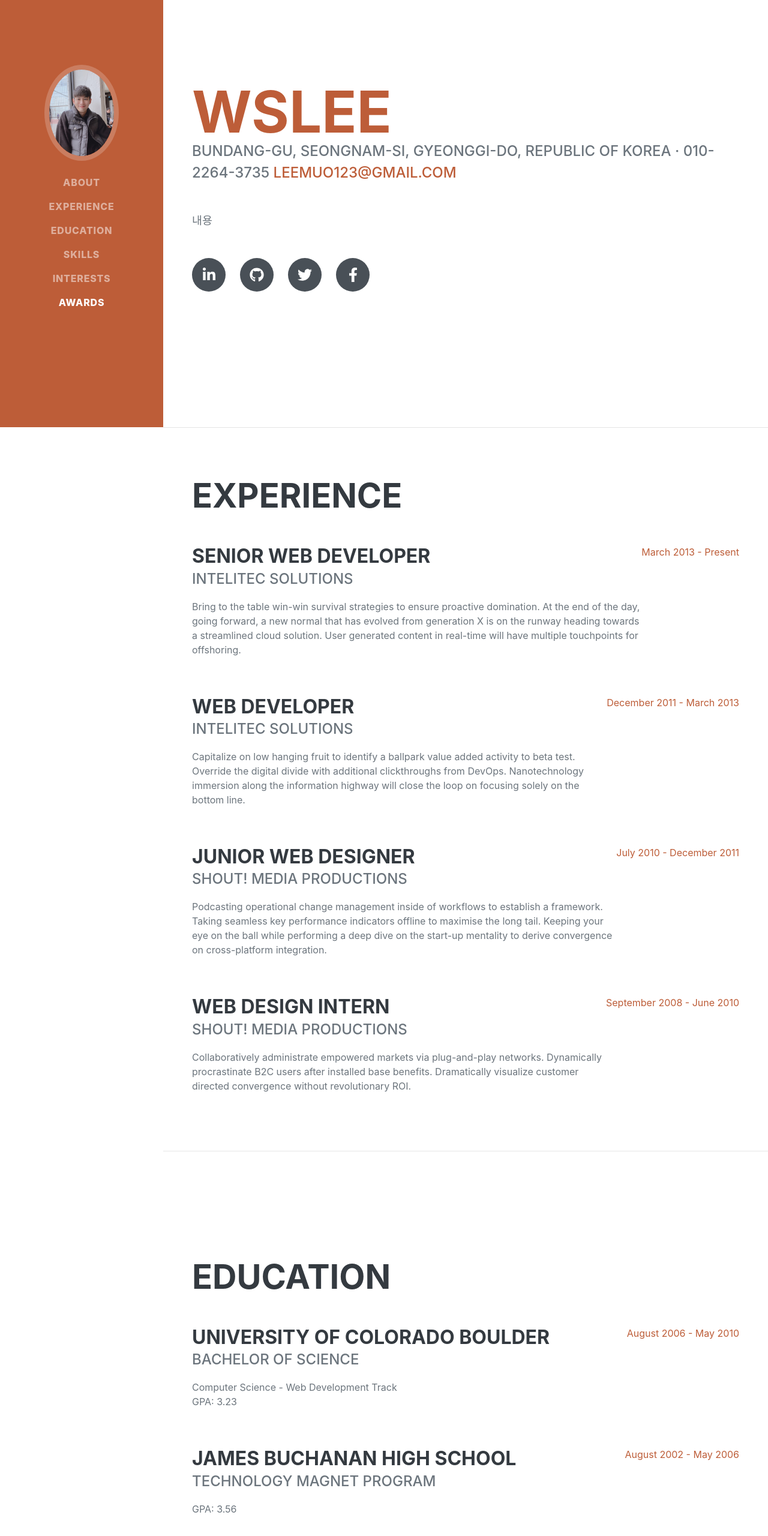
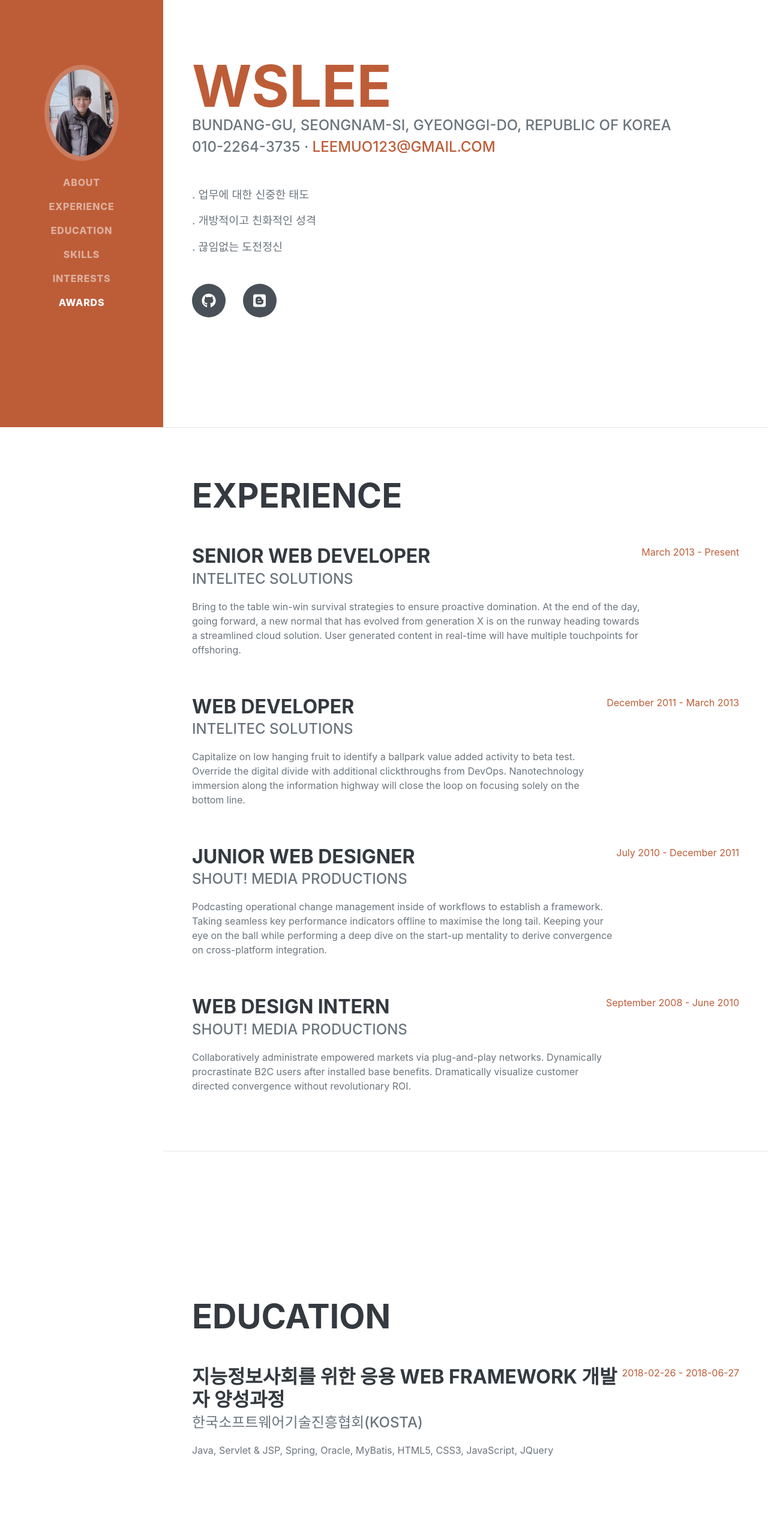
Before and after one commit to wslee94/Portfolio-old, a website: page index.html in a window 1280 px wide. Shown: the part 88-2648 px from the top of the page at 60% size. Drawn offline with nearby package versions, Linux system fonts and the light colour scheme; a web font is replaced by a local one.

Commit message:
[개선] about, education 수정 및 favicon 등록

```diff
--- a/index.html
+++ b/index.html
@@ -9,7 +9,7 @@
     <meta name="description" content="" />
     <meta name="author" content="" />
     <title>wslee's portfolio</title>
-    <link rel="icon" type="image/x-icon" href="assets/img/favicon.ico" />
+    <link rel="icon" type="image/x-icon" href="assets/img/favicon.png" />
     <!-- Font Awesome icons (free version)-->
     <script
       src="https://use.fontawesome.com/releases/v5.13.0/js/all.js"
@@ -91,21 +91,29 @@
             <span class="text-primary">wslee</span>
           </h1>
           <div class="subheading mb-5">
-            Bundang-gu, Seongnam-si, Gyeonggi-do, Republic of Korea ·
-            010-2264-3735
+            Bundang-gu, Seongnam-si, Gyeonggi-do, Republic of Korea
+            <br />
+            010-2264-3735 ·
             <a href="mailto:leemuo123@gmail.com">leemuo123@gmail.com</a>
           </div>
+
+          <p class="lead">
+            . 업무에 대한 신중한 태도
+          </p>
+          <p class="lead">
+            . 개방적이고 친화적인 성격
+          </p>
           <p class="lead mb-5">
-            내용
+            . 끊임없는 도전정신
           </p>
           <div class="social-icons">
-            <a class="social-icon" href="#"
-              ><i class="fab fa-linkedin-in"></i></a
-            ><a class="social-icon" href="#"><i class="fab fa-github"></i></a
-            ><a class="social-icon" href="#"><i class="fab fa-twitter"></i></a
-            ><a class="social-icon" href="#"
-              ><i class="fab fa-facebook-f"></i
+            <a
+              class="social-icon"
+              href="https://github.com/wslee94"
+              target="_blank"
+              ><i class="fab fa-github"></i
             ></a>
+            <a class="social-icon" href="#"><i class="fab fa-blogger"></i></a>
           </div>
         </div>
       </section>
@@ -195,23 +203,19 @@
             class="d-flex flex-column flex-md-row justify-content-between mb-5"
           >
             <div class="flex-grow-1">
-              <h3 class="mb-0">University of Colorado Boulder</h3>
-              <div class="subheading mb-3">Bachelor of Science</div>
-              <div>Computer Science - Web Development Track</div>
-              <p>GPA: 3.23</p>
+              <h3 class="mb-0">
+                지능정보사회를 위한 응용 Web Framework 개발자 양성과정
+              </h3>
+              <div class="subheading mb-3">
+                한국소프트웨어기술진흥협회(KOSTA)
+              </div>
+              <div>
+                Java, Servlet & JSP, Spring, Oracle, MyBatis, HTML5, CSS3,
+                JavaScript, JQuery
+              </div>
             </div>
             <div class="flex-shrink-0">
-              <span class="text-primary">August 2006 - May 2010</span>
-            </div>
-          </div>
-          <div class="d-flex flex-column flex-md-row justify-content-between">
-            <div class="flex-grow-1">
-              <h3 class="mb-0">James Buchanan High School</h3>
-              <div class="subheading mb-3">Technology Magnet Program</div>
-              <p>GPA: 3.56</p>
-            </div>
-            <div class="flex-shrink-0">
-              <span class="text-primary">August 2002 - May 2006</span>
+              <span class="text-primary">2018-02-26 - 2018-06-27</span>
             </div>
           </div>
         </div>
@@ -226,16 +230,14 @@
             <li class="list-inline-item"><i class="fab fa-html5"></i></li>
             <li class="list-inline-item"><i class="fab fa-css3-alt"></i></li>
             <li class="list-inline-item"><i class="fab fa-js-square"></i></li>
-            <li class="list-inline-item"><i class="fab fa-angular"></i></li>
             <li class="list-inline-item"><i class="fab fa-react"></i></li>
-            <li class="list-inline-item"><i class="fab fa-node-js"></i></li>
-            <li class="list-inline-item"><i class="fab fa-sass"></i></li>
-            <li class="list-inline-item"><i class="fab fa-less"></i></li>
-            <li class="list-inline-item"><i class="fab fa-wordpress"></i></li>
-            <li class="list-inline-item"><i class="fab fa-gulp"></i></li>
-            <li class="list-inline-item"><i class="fab fa-grunt"></i></li>
+            <li class="list-inline-item"><i class="fab fa-node"></i></li>
+          </ul>
+          <ul class="list-inline dev-icons">
             <li class="list-inline-item"><i class="fab fa-npm"></i></li>
+            <li class="list-inline-item"><i class="fab fa-git-square"></i></li>
           </ul>
+
           <div class="subheading mb-3">Workflow</div>
           <ul class="fa-ul mb-0">
             <li>
```
Also changed, not shown: assets/img/favicon.ico (deleted), assets/img/favicon.png (added).
